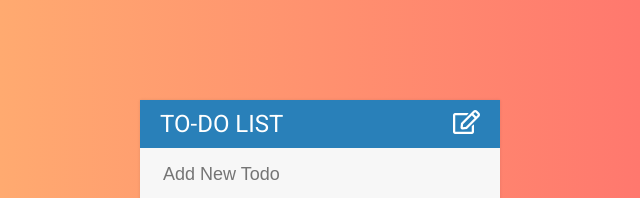
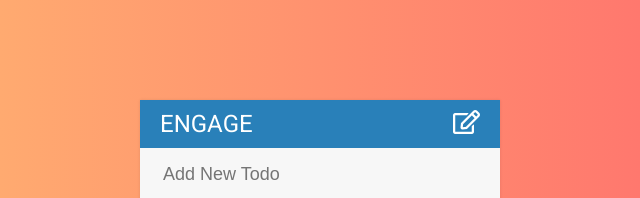
Before and after one commit to callantag/Engage, a plain HTML site: page index.html in a window 1280 px wide. Shown: the top 198 px of the page, 320-960 px from the left. Drawn offline with Linux system fonts and the light colour scheme.

Commit message:
Update index.html

```diff
--- a/index.html
+++ b/index.html
@@ -1,7 +1,7 @@
 <!DOCTYPE html>
 <html>
 <head>
-	<title>Todo List</title>
+	<title>Engage</title>
 	<link rel="stylesheet" type="text/css" href="assets/css/todos.css">
 	<link href="https://fonts.googleapis.com/css2?family=Roboto:wght@400;500;700&display=swap" rel="stylesheet">
 	<link rel="stylesheet" type="text/css" href="https://cdnjs.cloudflare.com/ajax/libs/font-awesome/5.13.0/css/all.min.css">
@@ -10,7 +10,7 @@
 <body>
 
 <div id="container">
-	<h1>TO-DO LIST<i class="far fa-edit"></i></h1>
+	<h1>ENGAGE<i class="far fa-edit"></i></h1>
 	<input type="text" placeholder="Add New Todo">
 
 	<ul>
```
